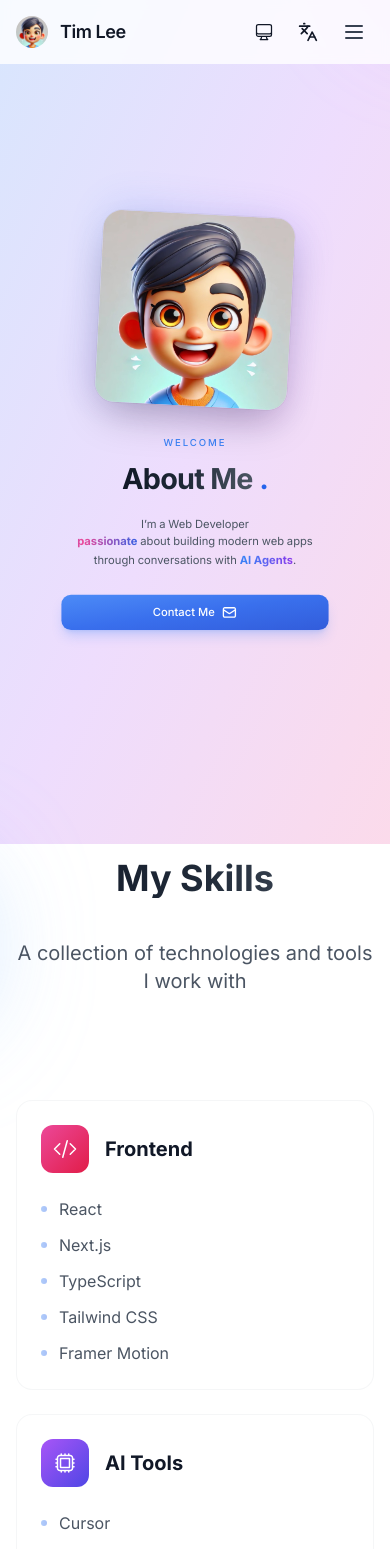
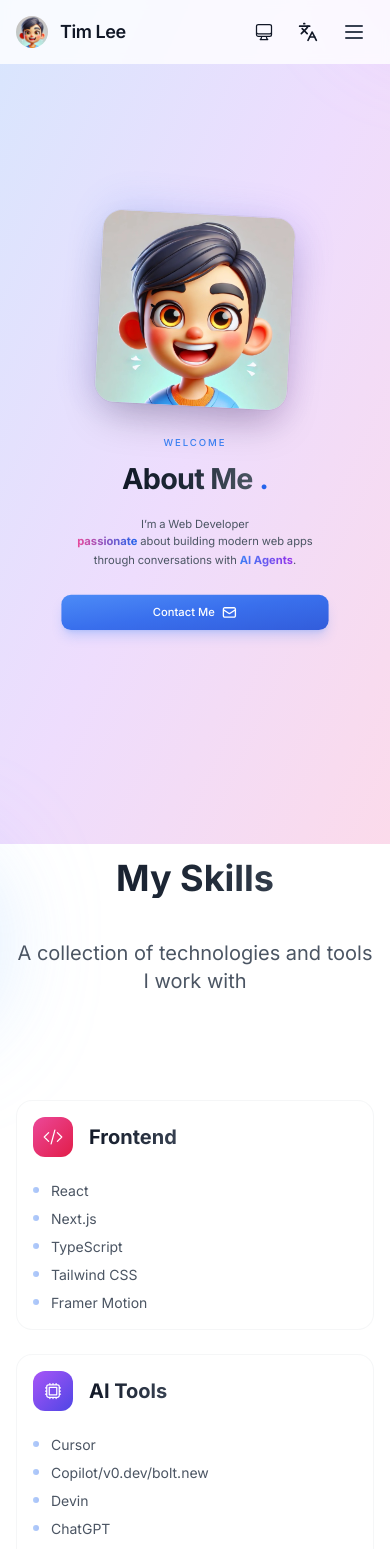
Before and after one commit to timleecoder42/betterhiretimlee.now, a Next.js app: page /en/about in a window 390 px wide. Shown: the top 1549 px of the page. Built offline with nearby package versions, Linux system fonts and the light colour scheme.

Commit message:
fix: make experience and skill card more responsive

```diff
--- a/src/components/about/experience-section.tsx
+++ b/src/components/about/experience-section.tsx
@@ -63,10 +63,10 @@ function ExperienceCard({
         className={`absolute inset-0 ${gradient} rounded-2xl opacity-0 group-hover:opacity-100 transition-all duration-300`}
       />
       <div className="relative bg-white/60 dark:bg-gray-800/60 backdrop-blur-sm rounded-2xl border border-gray-100/80 dark:border-gray-700/50 overflow-hidden">
-        <div className="relative p-6 sm:p-8">
-          <div className="flex items-center gap-4 mb-6">
+        <div className="relative p-4 sm:p-6 md:p-8">
+          <div className="flex flex-col sm:flex-row sm:items-center gap-4 mb-6">
             <span
-              className={`flex items-center justify-center w-12 h-12 rounded-xl ${
+              className={`flex items-center justify-center w-10 h-10 sm:w-12 sm:h-12 rounded-xl ${
                 company?.logo
                   ? 'bg-white dark:bg-gray-700'
                   : iconGradient || gradient.replace('10', '90')
@@ -77,7 +77,7 @@ function ExperienceCard({
                   initial={{ rotate: 0 }}
                   whileHover={{ rotate: 90 }}
                   transition={{ duration: 0.2 }}
-                  className="relative w-8 h-8"
+                  className="relative w-6 h-6 sm:w-8 sm:h-8"
                 >
                   <Image src={company.logo} alt={company.name} fill className="object-contain" />
                 </motion.div>
@@ -86,7 +86,7 @@ function ExperienceCard({
                   initial={{ rotate: 0 }}
                   whileHover={{ rotate: 90 }}
                   transition={{ duration: 0.2 }}
-                  className="w-6 h-6"
+                  className="w-5 h-5 sm:w-6 sm:h-6 flex items-center justify-center"
                 >
                   {icon}
                 </motion.div>
@@ -136,19 +136,19 @@ function ExperienceCard({
               </div>
             </div>
           </div>
-          <div className="pl-16">
-            <p className="text-base text-gray-600 dark:text-gray-300 leading-relaxed">
+          <div className="pl-0 sm:pl-16">
+            <p className="text-sm sm:text-base text-gray-600 dark:text-gray-300 leading-relaxed">
               {description}
             </p>
-            <ul className="mt-4 space-y-3">
+            <ul className="mt-4 space-y-2 sm:space-y-3">
               {details.map((detail, index) => (
                 <motion.li
                   key={index}
                   whileHover={{ x: 2 }}
-                  className="text-gray-600 dark:text-gray-300 flex items-center gap-3 group/item"
+                  className="text-gray-600 dark:text-gray-300 flex items-start sm:items-center gap-3 group/item"
                 >
-                  <span className="w-1.5 h-1.5 rounded-full bg-gradient-to-r from-blue-500/80 to-blue-600/80 dark:from-blue-400/80 dark:to-blue-500/80 opacity-50 group-hover/item:opacity-100 transition-opacity" />
-                  <span className="text-base group-hover/item:text-blue-500 dark:group-hover/item:text-blue-400 transition-colors">
+                  <span className="mt-1.5 sm:mt-0 w-1.5 h-1.5 rounded-full flex-shrink-0 bg-gradient-to-r from-blue-500/80 to-blue-600/80 dark:from-blue-400/80 dark:to-blue-500/80 opacity-50 group-hover/item:opacity-100 transition-opacity" />
+                  <span className="text-sm sm:text-base group-hover/item:text-blue-500 dark:group-hover/item:text-blue-400 transition-colors">
                     {detail}
                   </span>
                 </motion.li>
--- a/src/components/about/skills-section.tsx
+++ b/src/components/about/skills-section.tsx
@@ -138,33 +138,33 @@ export function SkillsSection() {
                 transition={{ type: 'spring', stiffness: 300, damping: 20, delay: index * 0.1 }}
                 className="relative bg-white/60 dark:bg-gray-800/60 backdrop-blur-sm rounded-2xl border border-gray-100/80 dark:border-gray-700/50 h-full overflow-hidden"
               >
-                <div className="relative p-6 sm:p-8">
+                <div className="relative p-4 sm:p-8">
                   <div className="flex items-center gap-4 mb-6">
                     <span
-                      className={`flex items-center justify-center w-12 h-12 rounded-xl bg-gradient-to-br ${skillGroup.iconGradient} text-white`}
+                      className={`flex items-center justify-center w-10 h-10 sm:w-12 sm:h-12 rounded-xl bg-gradient-to-br ${skillGroup.iconGradient} text-white`}
                     >
                       <motion.div
                         initial={{ rotate: 0 }}
                         whileHover={{ rotate: 90 }}
                         transition={{ duration: 0.2 }}
-                        className="w-6 h-6"
+                        className="w-5 h-5 sm:w-6 sm:h-6 flex items-center justify-center"
                       >
                         {skillGroup.icon}
                       </motion.div>
                     </span>
-                    <h3 className="text-xl font-bold text-gray-900 dark:text-white">
+                    <h3 className="text-xl font-bold bg-clip-text text-transparent bg-gradient-to-r from-gray-900 to-gray-700 dark:from-white dark:to-gray-200">
                       {t(skillGroup.category)}
                     </h3>
                   </div>
-                  <ul className="space-y-3">
+                  <ul className="space-y-2 sm:space-y-3">
                     {skillGroup.items.map((skill, skillIndex) => (
                       <motion.li
                         key={skillIndex}
                         whileHover={{ x: 2 }}
-                        className="text-gray-600 dark:text-gray-300 flex items-center gap-3 group/item"
+                        className="text-gray-600 dark:text-gray-300 flex items-start sm:items-center gap-3 group/item"
                       >
-                        <span className="w-1.5 h-1.5 rounded-full bg-gradient-to-r from-blue-500/80 to-blue-600/80 dark:from-blue-400/80 dark:to-blue-500/80 opacity-50 group-hover/item:opacity-100 transition-opacity" />
-                        <span className="text-base group-hover/item:text-blue-500 dark:group-hover/item:text-blue-400 transition-colors">
+                        <span className="mt-1.5 sm:mt-0 w-1.5 h-1.5 rounded-full bg-gradient-to-r from-blue-500/80 to-blue-600/80 dark:from-blue-400/80 dark:to-blue-500/80 opacity-50 group-hover/item:opacity-100 transition-opacity" />
+                        <span className="text-sm sm:text-base group-hover/item:text-blue-500 dark:group-hover/item:text-blue-400 transition-colors">
                           {skill}
                         </span>
                       </motion.li>
```
